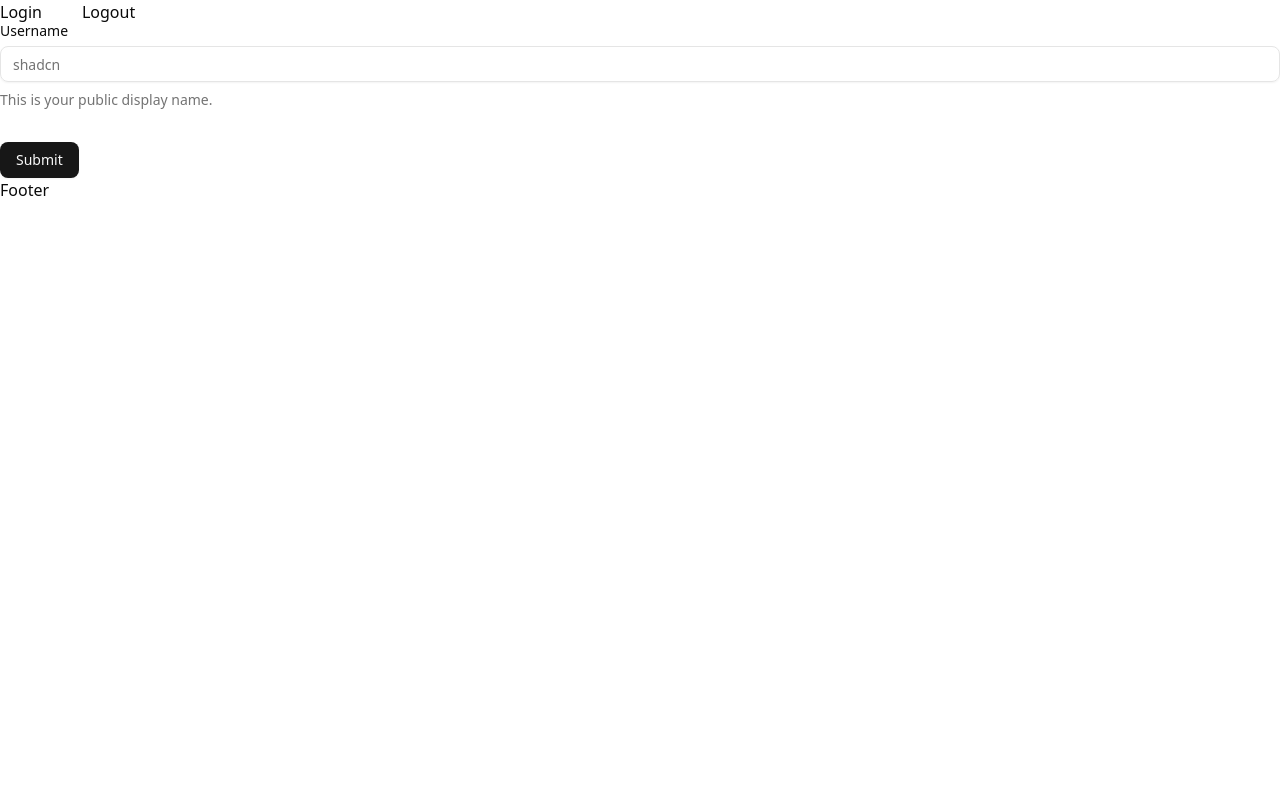
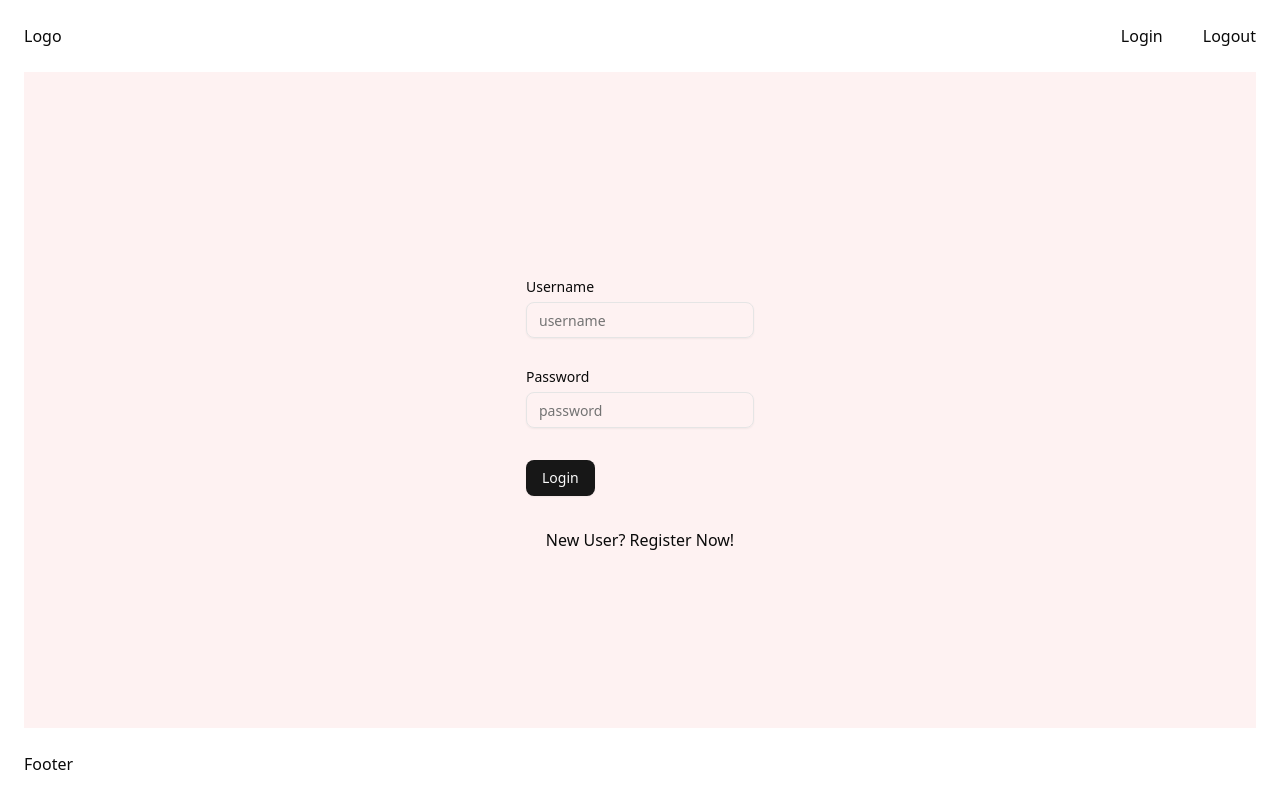
Before and after one commit to 1ars1an/gamblemon, a React (Vite) app: page /app/login in a window 1280 px wide. Built offline with nearby package versions, Linux system fonts and the light colour scheme.

Commit message:
update: login, register ui w/ re-usable authform component

```diff
--- a/index.html
+++ b/index.html
@@ -10,7 +10,7 @@
     <link rel="stylesheet" href="src/globals.css" />
   </head>
 
-  <body>
+  <body class="min-h-screen m-0">
     <div id="app"></div>
     <script type="module" src="/src/main.tsx"></script>
   </body>
--- /dev/null
+++ b/src/components/ui/authform.tsx
@@ -0,0 +1,79 @@
+import React from 'react';
+
+import { z } from 'zod';
+import { zodResolver } from '@hookform/resolvers/zod';
+import { useForm } from 'react-hook-form';
+
+import { Button } from '@/components/ui/button';
+import {
+  Form,
+  FormControl,
+  FormDescription,
+  FormField,
+  FormItem,
+  FormLabel,
+  FormMessage,
+} from '@/components/ui/form';
+import { Input } from '@/components/ui/input';
+
+export const formSchema = z.object({
+  username: z
+    .string()
+    .min(2, { message: 'username must be atleast 2 characters' })
+    .max(20),
+  password: z
+    .string()
+    .min(6, { message: 'password must be atleast 6 characters' })
+    .max(20),
+});
+
+export function AuthForm({
+  onSubmit,
+}: {
+  onSubmit: (values: z.infer<typeof formSchema>) => void;
+}) {
+  const form = useForm<z.infer<typeof formSchema>>({
+    resolver: zodResolver(formSchema),
+    defaultValues: {
+      username: '',
+      password: '',
+    },
+  });
+
+  return (
+    <Form {...form}>
+      <form
+        onSubmit={form.handleSubmit(onSubmit)}
+        className="space-y-8 p-8"
+      >
+        <FormField
+          control={form.control}
+          name="username"
+          render={({ field }) => (
+            <FormItem>
+              <FormLabel>Username</FormLabel>
+              <FormControl>
+                <Input placeholder="username" {...field} />
+              </FormControl>
+              <FormMessage />
+            </FormItem>
+          )}
+        />
+        <FormField
+          control={form.control}
+          name="password"
+          render={({ field }) => (
+            <FormItem>
+              <FormLabel>Password</FormLabel>
+              <FormControl>
+                <Input placeholder="password" {...field} />
+              </FormControl>
+              <FormMessage />
+            </FormItem>
+          )}
+        />
+        <Button type="submit">Login</Button>
+      </form>
+    </Form>
+  );
+}
--- a/src/routes/app/login.tsx
+++ b/src/routes/app/login.tsx
@@ -1,75 +1,29 @@
 import React from 'react';
 import { createFileRoute } from '@tanstack/react-router';
+import { Link } from '@tanstack/react-router';
 
 import { z } from 'zod';
-import { zodResolver } from '@hookform/resolvers/zod';
-import { useForm } from 'react-hook-form';
-
-import { Button } from '@/components/ui/button';
-import {
-  Form,
-  FormControl,
-  FormDescription,
-  FormField,
-  FormItem,
-  FormLabel,
-  FormMessage,
-} from '@/components/ui/form';
-import { Input } from '@/components/ui/input';
+import { AuthForm } from '../../components/ui/authform';
+import { formSchema } from '../../components/ui/authform';
 
 export const Route = createFileRoute('/app/login')({
   component: ProfileForm,
 });
 
-const formSchema = z.object({
-  username: z
-    .string()
-    .min(2, { message: 'username must be atleast 2 characters' })
-    .max(50),
-  password: z
-    .string()
-    .min(2, { message: 'password must be atleast 2 characters' })
-    .max(50),
-});
-
 function ProfileForm() {
-  const form = useForm<z.infer<typeof formSchema>>({
-    resolver: zodResolver(formSchema),
-    defaultValues: {
-      username: '',
-    },
-  });
-
   function onSubmit(values: z.infer<typeof formSchema>) {
-    // Do something with the form values.
-    // ✅ This will be type-safe and validated.
     console.log(values);
+    console.log('hi');
   }
 
   return (
-    <Form {...form}>
-      <form
-        onSubmit={form.handleSubmit(onSubmit)}
-        className="space-y-8"
-      >
-        <FormField
-          control={form.control}
-          name="username"
-          render={({ field }) => (
-            <FormItem>
-              <FormLabel>Username</FormLabel>
-              <FormControl>
-                <Input placeholder="shadcn" {...field} />
-              </FormControl>
-              <FormDescription>
-                This is your public display name.
-              </FormDescription>
-              <FormMessage />
-            </FormItem>
-          )}
-        />
-        <Button type="submit">Submit</Button>
-      </form>
-    </Form>
+    <>
+      <div className="flex flex-col justify-center items-center bg-red-50 h-full">
+        <AuthForm onSubmit={onSubmit}></AuthForm>
+        <div>
+          <Link to="/app/register">New User? Register Now!</Link>
+        </div>
+      </div>
+    </>
   );
 }
--- a/src/routes/app/register.tsx
+++ b/src/routes/app/register.tsx
@@ -1,10 +1,25 @@
 import React from 'react';
 import { createFileRoute } from '@tanstack/react-router';
 
+import { z } from 'zod';
+import { AuthForm } from '../../components/ui/authform';
+import { formSchema } from '../../components/ui/authform';
+
 export const Route = createFileRoute('/app/register')({
-  component: RouteComponent,
+  component: RegisterForm,
 });
 
-function RouteComponent() {
-  return <div className="p-20">Hello "/basedsn/register"!</div>;
+function RegisterForm() {
+  function onSubmit(values: z.infer<typeof formSchema>) {
+    console.log(values);
+    console.log('hi');
+  }
+
+  return (
+    <>
+      <div className="flex justify-center items-center bg-red-50 h-full">
+        <AuthForm onSubmit={onSubmit}></AuthForm>
+      </div>
+    </>
+  );
 }
--- a/src/routes/app/route.tsx
+++ b/src/routes/app/route.tsx
@@ -9,18 +9,27 @@ export const Route = createFileRoute('/app')({
 function RouteComponent() {
   return (
     <>
-      <nav className="">
+      <div className="grid grid-rows-[auto_1fr_auto] min-h-screen">
+        <header className="flex p-6">
+          <div className="mr-auto">Logo</div>
+          <nav aria-label="main navigation">
             <ul className="flex gap-10">
+              <li>
                 <Link to="/app/login">Login</Link>
+              </li>
               <li>
                 <Link to="/app/register">Logout</Link>
               </li>
             </ul>
           </nav>
+        </header>
+        <main className="px-6">
           <Outlet />
-      <footer>
+        </main>
+        <footer className="p-6">
           <p>Footer</p>
         </footer>
+      </div>
     </>
   );
 }
```
Also changed, not shown: 1 other file (tests, documents, lock files or other folders). Lines whose indentation alone changed are shown as unchanged.
